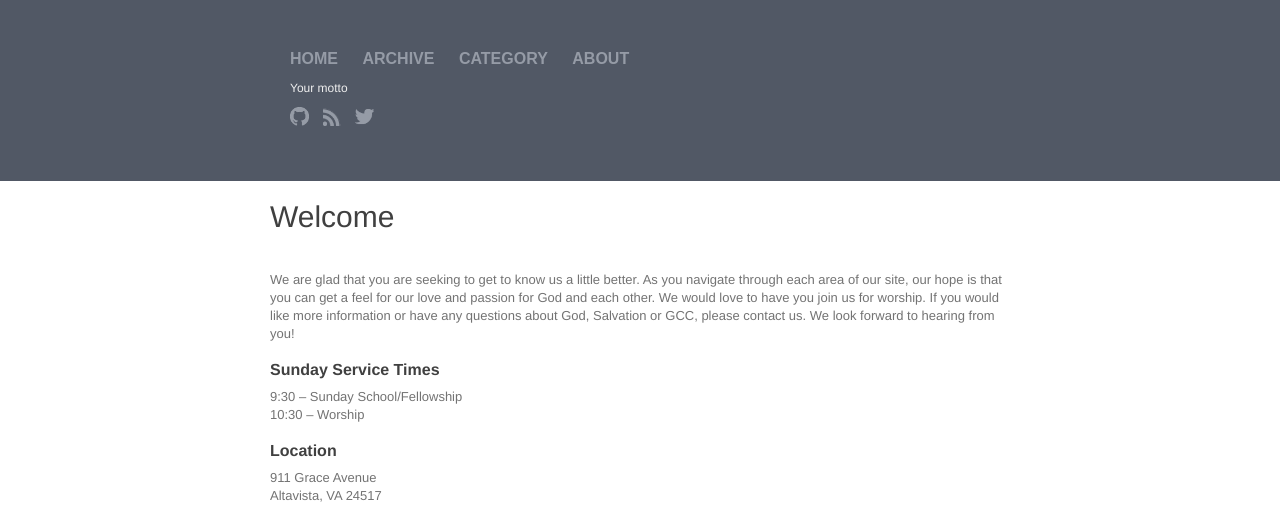
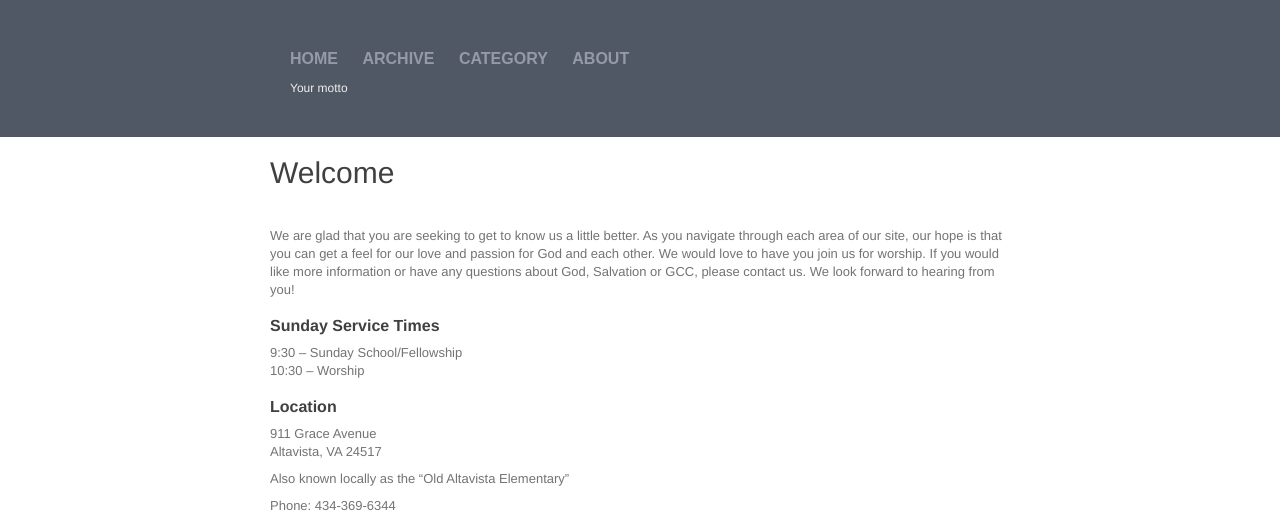
Before and after one commit to grace-community-church/grace-community-church.github.io, a Jekyll site: the page built from welcome.md, in a window 1280 px wide. Shown: the top 515 px of the page. Built offline with Jekyll 4.4.1, drawn with Linux system fonts in a browser that asks for light colours.

Commit message:
Update header.html

```diff
--- a/_includes/header.html
+++ b/_includes/header.html
@@ -47,22 +47,6 @@
 			{% endif %}
 		</div>
 		<div class="description"> {{ site.motto }} </div>
-		<ul class="social-links">
-			<li>
-				<a href="https://github.com/{{ site.github_username }}" title="Github">
-					<img width="19px" height="19px" src="/images/github.png"/>
-				</a>
-			</li>
-			<li>
-				<a href="/feed.xml" title="RSS">
-					<img width="19px" height="19px" src="/images/rss.png"/>
-				</a>
-			</li>
-			<li>
-				<a href="https://twitter.com/{{ site.twitter_username }}" title="Twitter">
-					<img width="19px" height="19px" src="/images/twitter.png"/>
-				</a>
-			</li>
-		</ul>
+
 	</div>
 </header>
```
